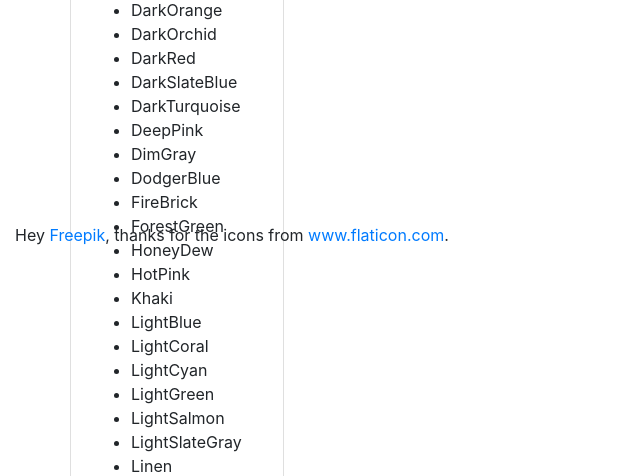
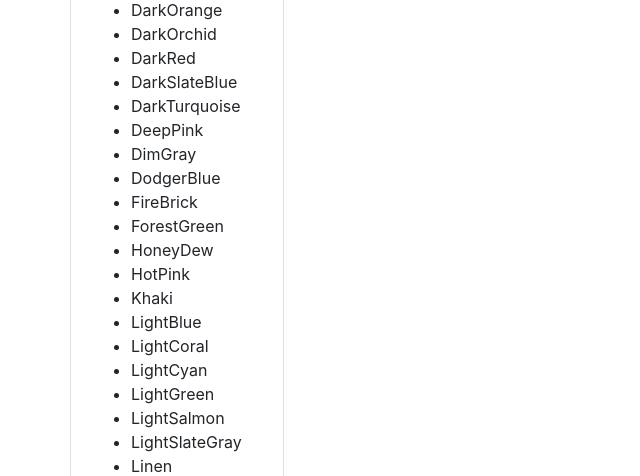
Before and after one commit to danizen/dancertix, a Django app: page /colors/ in a window 1280 px wide. Shown: the part 527-1003 px from the top of the page, without its empty margins (0-640 px from the left). Run offline with Django 3.2, Linux system fonts and the light colour scheme; parts of the project's set-up code (start-up, migrations or seed data) failed here and were passed over; some libraries are stand-ins or nearby versions.

Commit message:
Drop the nod to flaticon - we won't use these...

```diff
--- a/dancertix/static/css/main.css
+++ b/dancertix/static/css/main.css
@@ -11,14 +11,6 @@ header {
     padding: 1em;
 }
 
-.footer {
-    position: fixed;
-    bottom: 0;
-    left: 0;
-    right: 0;
-    height: 50px;
-}
-
 .maincard {
     min-width: 20rem;
 }
--- a/templates/layout/layout.html
+++ b/templates/layout/layout.html
@@ -49,11 +49,6 @@
   <div id="main">
     {% block main %}{% endblock %}
   </div>
-  <div class="footer">
-    <div class="container-fluid">
-      <p>Hey <a href="https://www.flaticon.com/authors/freepik" title="Freepik">Freepik</a>, thanks for the icons from <a href="https://www.flaticon.com/" title="Flaticon">www.flaticon.com</a>.</p>
-    </div>
-  </div>
   {% block scripts %}
     <script src="{% static 'vendor/js/jquery.min.js' %}"></script>
     <script src="{% static 'vendor/js/popper.min.js' %}"></script>
```
